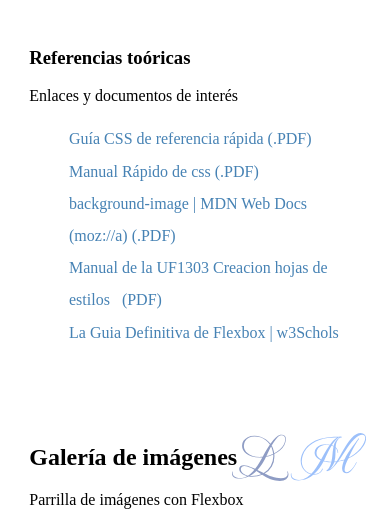
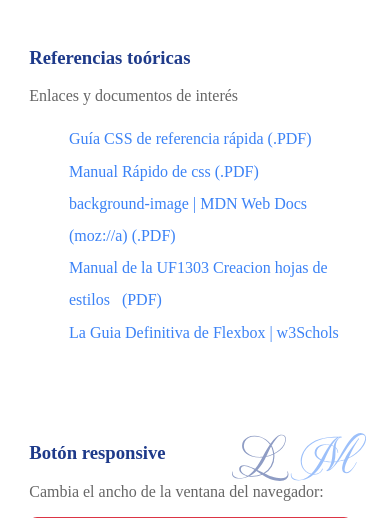
Before and after one commit to leomolinamedina/flex-box, a PHP site: page / in a window 390 px wide. Shown: the part 339-857 px from the top of the page. Run offline with PHP 8.4, Linux system fonts and the light colour scheme.

Commit message:
Agregando boton responsivo

```diff
--- a/assets/css/estilos.css
+++ b/assets/css/estilos.css
@@ -1,9 +1,12 @@
 :root {
     /* colores del sitio */
-    --color-a: steelblue;
-    --color-a--hover: tomato;
     --color-h2: #fff;
     --bg-h2: #00000050;
+    --color-1: #1e3a8a;
+    --color-2: #3b82f6;
+    --color-3: #2098d1;
+    --color-texto: #666666;
+    --bg-body: #fefefe;
 
     --h-portada: 40vh;
 
@@ -31,8 +34,56 @@ main > section > article {
     padding: 7.5vw;
 }
 
+/* Colores de los textos  */
+body,
+p,
+li,
+span {
+    color: var(--color-texto);
+}
+
+h3 {
+    color: var(--color-1);
+}
+
+.underline,
 a {
+    display: inline-block;
+    vertical-align: middle;
+    transform: perspective(1px) translateZ(0);
+    box-shadow: 0 0 1px rgba(0, 0, 0, 0);
+    position: relative;
+    overflow: hidden;
+
     text-decoration: none;
+    color: var(--color-2);
+
+    &:hover,
+    &:focus,
+    &:active {
+        color: var(--color-1);
+        border: none;
+        outline: none;
+
+        &::before {
+            left: 0;
+            right: 0;
+        }
+    }
+
+    &::before {
+        content: "";
+        position: absolute;
+        z-index: -1;
+        left: 51%;
+        right: 51%;
+        bottom: 0;
+        background: var(--color-1);
+        height: 2px;
+        transition-property: left, right;
+        transition-duration: 0.3s;
+        transition-timing-function: ease-out;
+    }
 }
 
 ul:not(.enlaces-pdf) {
@@ -47,14 +98,6 @@ ul.enlaces-pdf {
     & li {
         /* margin: 0.5em 0; */
         line-height: 2;
-
-        & a {
-            color: var(--color-a);
-
-            &:hover {
-                color: var(--color-a--hover);
-            }
-        }
     }
 }
 
--- a/assets/css/hovers.css
+++ b/assets/css/hovers.css
@@ -2326,8 +2326,8 @@
     left: 51%;
     right: 51%;
     bottom: 0;
-    background: #2098d1;
-    height: 4px;
+    background: #1e3a8a;
+    height: 2px;
     -webkit-transition-property: left, right;
     transition-property: left, right;
     -webkit-transition-duration: 0.3s;
--- a/index.html
+++ b/index.html
@@ -14,11 +14,9 @@
         <!-- Ruta al favicon -->
         <!-- Utilícese una hoja de estilos Normalize -->
         <link rel="stylesheet" href="https://necolas.github.io/normalize.css/latest/normalize.css" />
-        <!-- hoja de estilos para el hover -->
-         <link rel="stylesheet" href="assets/css/hovers.css">
         <!-- Ruta a las hojas de estilos -->
+        <link rel="stylesheet" href="assets/css/visibilidad.css" />
         <link rel="stylesheet" href="assets/css/estilos.css" />
-        <link rel="stylesheet" href="assets/css/visibilidad.css" />
         <!-- Título de la pestaña del navegador -->
         <title>UF1303 | Elaboración de hojas de estilos</title>
     </head>
@@ -44,8 +42,15 @@
                     </ul>
                 </article>
 
+                <article>
+                    <h3>Botón responsive</h3>
+                    <p>Cambia el ancho de la ventana del navegador:</p>
+
+                    <button class="boton-responsive" type="button"></button>
+                </article>
+
                 <article class="galeria-flex">
-                    <h2>Galería de imágenes</h2>
+                    <h3>Galería de imágenes</h3>
                     <p>Parrilla de imágenes con Flexbox</p>
 
                     <ul class="galeria">
```
Also changed, not shown: other parts of assets/css/estilos.css (+47 -1 lines).
